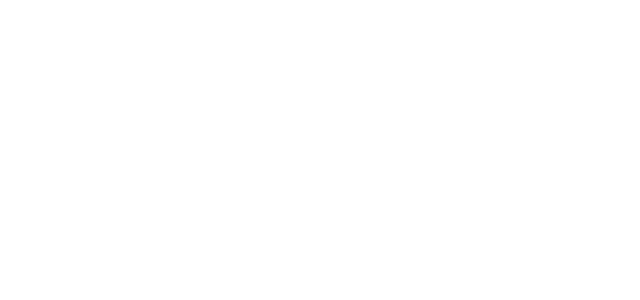
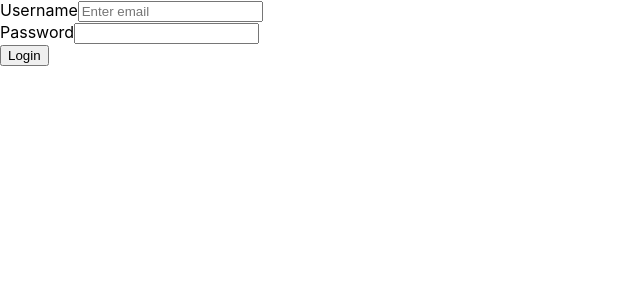
Before and after one commit to Priyanshi23Meghwani/online-dry-clean-app, a React (Create React App) app: page /login in a window 1280 px wide. Before the commit this address had no page. Shown: the top 300 px of the page, without its empty margins (0-640 px from the left). Built offline with nearby package versions, Linux system fonts and the light colour scheme.

Commit message:
Login Implemented

```diff
--- a/src/App.js
+++ b/src/App.js
@@ -8,13 +8,14 @@
 import CancelOrder from './components/Order/CancelOrder';
 import UpdateUser from './components/User/UpdateUser';
 import GetAllServices from './components/Service/getAllServices';
+import Login from './components/Login';
 
 function App() {
   return (
     <div >
       <BrowserRouter>
         <Routes>
-
+          <Route path="/login" element={<Login/>}/>
           <Route path="/users" element={<FetchAllUsers/>} />
           <Route path="/users/:userId" element={<FetchUserById/>} />
           <Route path="/addUser" element={<AddUser/>} />
--- a/src/components/Login.js
+++ b/src/components/Login.js
@@ -1,7 +1,65 @@
-function Login(){
-    return(
-        <div>Satendra</div>
-    )
-}
+import React, { useState } from 'react';
+ import { Link, useNavigate } from 'react-router-dom';
+ import { useDispatch } from 'react-redux';
+ import { loginUser } from '../store/Actions/LoginAction';
 
-export default Login;
+function Login() {
+    const [uname, setUname] = useState('');
+    const [pwd, setPwd] = useState('');
+    const navigate = useNavigate();
+    const [formErrors, setFormErrors] = useState({});
+
+    const dispatch = useDispatch();
+
+    const doLogin = () => {
+      let errors = {};
+      if (!uname) {
+        errors['userNameError'] = 'Username required';
+      }
+      if (!pwd) {
+        errors['passwordError'] = 'Password required';
+      }
+      setFormErrors(errors);
+
+      if (Object.keys(errors).length === 0) {
+        const payload = {
+          email: uname,
+          password: pwd,
+        };
+        dispatch(loginUser(payload, navigate));
+      }
+    };
+
+    return (
+      <div className="container">
+        <div>
+          <label>Username</label>
+          <input
+            type="email"
+            name="email"
+            value={uname}
+            onChange={(event) => setUname(event.target.value)}
+            placeholder="Enter email"
+          />
+          {formErrors.userNameError && (
+            <div style={{ color: 'red' }}>{formErrors.userNameError}</div>
+          )}
+        </div>
+        <div>
+          <label>Password</label>
+          <input
+            type="password"
+            name="pwd"
+            value={pwd}
+            onChange={(event) => setPwd(event.target.value)}
+          />
+          {formErrors.passwordError && (
+            <div style={{ color: 'red' }}>{formErrors.passwordError}</div>
+          )}
+        </div>
+        <button onClick={doLogin}>Login</button>
+      </div>
+    );
+  }
+
+  export default Login;
--- /dev/null
+++ b/src/store/Actions/LoginAction.js
@@ -0,0 +1,31 @@
+import axios from 'axios';
+export const loginUser = (payload, navigate) => async (dispatch) => {
+    try {
+      const resp = await axios.post('http://localhost:8080/auth/login', payload);
+      const loggedInUser = resp.data;
+      const myObj = {
+        userId: loggedInUser.userId,
+        name: loggedInUser.name,
+        role: loggedInUser.role,
+      };
+      localStorage.setItem('myuser', JSON.stringify(myObj));
+      const role = loggedInUser.role;
+
+      if (role === 'customer') {
+        navigate('/customer');
+      }
+      if (role === 'admin') {
+        navigate('/admin');
+      }
+
+      dispatch({
+        type: 'LOGIN_SUCCESS',
+        payload: loggedInUser,
+      });
+    } catch (error) {
+      alert(error.response.data);
+      dispatch({
+        type: 'LOGIN_FAIL',
+      });
+    }
+  };
```
Also changed, not shown: src/store/Reducers/LoginReducer.js (added, +20 -0 lines).
